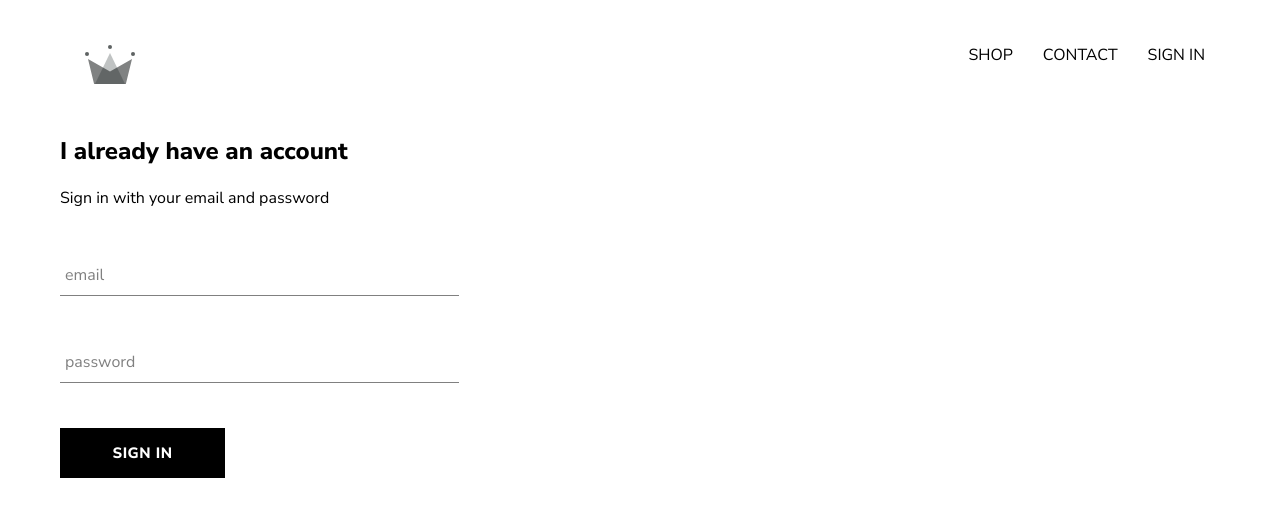
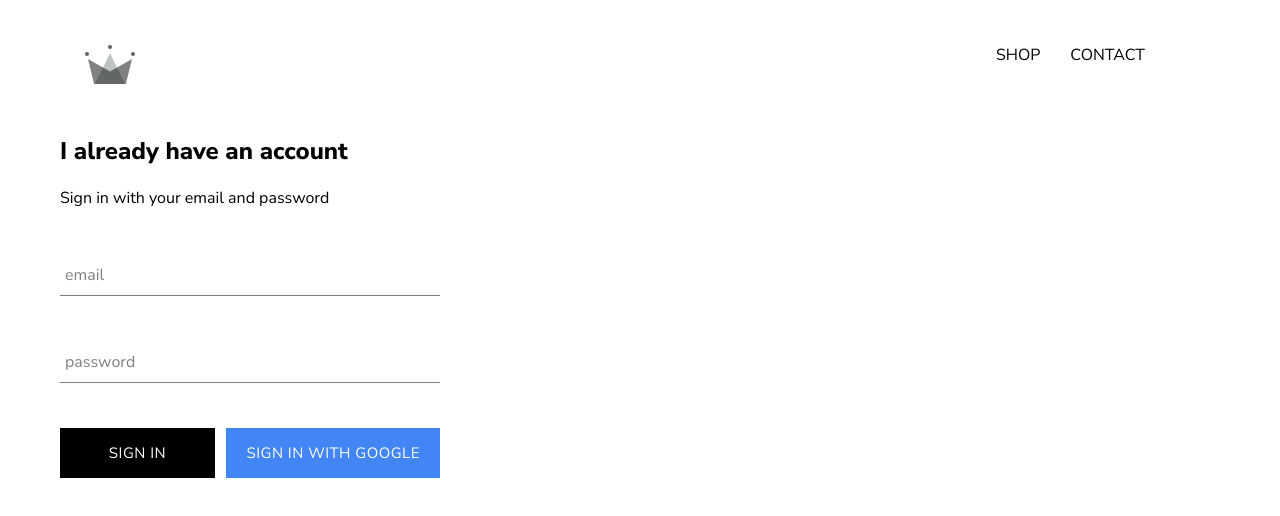
Before and after one commit to JShilling4/e-commerce-clothing, a React (Create React App) app: page /signin in a window 1280 px wide. Shown: the top 516 px of the page. Built offline with nearby package versions, Linux system fonts and the light colour scheme; no server answers.

Commit message:
google sign in

```diff
--- a/package.json
+++ b/package.json
@@ -6,6 +6,7 @@
         "@testing-library/jest-dom": "^5.11.4",
         "@testing-library/react": "^11.1.0",
         "@testing-library/user-event": "^12.1.10",
+        "firebase": "^9.1.0",
         "react": "^17.0.2",
         "react-dom": "^17.0.2",
         "react-router-dom": "^5.3.0",
--- a/src/App.css
+++ b/src/App.css
@@ -1,3 +1,7 @@
+* {
+    box-sizing: border-box;
+}
+
 body {
     font-family: "Nunito Sans", sans-serif;
     padding: 20px 60px;
--- a/src/App.js
+++ b/src/App.js
@@ -7,11 +7,31 @@
 import ShopPage from "./components/shop/shop.component";
 import SignInPage from "./pages/sign-in-sign-up/sign-in-sign-up.component";
 import Header from "./components/header/header.component";
+import { auth } from "./firebase/firebase.utils";
 
-function App() {
+class App extends React.Component {
+    constructor() {
+        super();
+
+        this.state = {
+            currentUser: null,
+        };
+    }
+
+    componentDidMount() {
+        auth.onAuthStateChanged((user) => {
+            this.setState({ currentUser: user });
+        });
+    }
+
+    componentWillUnmount() {
+        this.unsubscribeFromAuth();
+    }
+
+    render() {
         return (
             <div>
-            <Header />
+                <Header currentUser={this.state.currentUser} />
                 <Switch>
                     <Route exact path="/" component={HomePage} />
                     <Route path="/shop" component={ShopPage} />
@@ -20,5 +40,6 @@
             </div>
         );
     }
+}
 
 export default App;
--- a/src/components/custom-button/custom-button.component.jsx
+++ b/src/components/custom-button/custom-button.component.jsx
@@ -2,10 +2,10 @@
 
 import "./custom-button.styles.scss";
 
-const CustomButton = ({ children, ...otherProps }) => (
-    <button className="custom-button" {...otherProps }>
+const CustomButton = ({ children, isGoogleSignIn, ...otherProps }) => (
+    <button className={`${isGoogleSignIn ? "google-sign-in" : ""}  custom-button`} {...otherProps}>
         {children}
     </button>
-)
+);
 
 export default CustomButton;
--- a/src/components/custom-button/custom-button.styles.scss
+++ b/src/components/custom-button/custom-button.styles.scss
@@ -1,16 +1,16 @@
 .custom-button {
-    min-width: 165px;
+    min-width: 155px;
     width: auto;
     height: 50px;
     letter-spacing: 0.5px;
     line-height: 50px;
-    padding: 0 35px 0 35px;
+    padding: 0 20px;
     font-size: 15px;
     background-color: black;
     color: white;
     text-transform: uppercase;
     font-family: "Nunito Sans", sans-serif;
-    font-weight: bolder;
+    font-weight: 500;
     border: none;
     cursor: pointer;
 
@@ -19,4 +19,14 @@
         color: black;
         border: 1px solid black;
     }
+
+    &.google-sign-in {
+        background-color: #4285f4;
+        color: #fff;
+        border: none;
+
+        &:hover {
+            background-color: #0e55c9;
+        }
+    }
 }
--- a/src/components/header/header.component.jsx
+++ b/src/components/header/header.component.jsx
@@ -1,11 +1,13 @@
 import React from "react";
 import { Link } from "react-router-dom";
+
+import { auth } from "../../firebase/firebase.utils";
 
 import { ReactComponent as Logo } from "../../assets/crown.svg";
 
 import "./header.styles.scss";
 
-const Header = () => (
+const Header = ({ currentUser }) => (
     <div className="header">
         <Link className="logo-container" to="/">
             <Logo className="logo" />
@@ -18,7 +20,13 @@
                 CONTACT
             </Link>
             <Link className="option" to="/signin">
-                SIGN IN
+                {currentUser ? (
+                    <div className="option" onClick={() => auth.signOut()}>
+                        SIGN OUT
+                    </div>
+                ) : (
+                    <Link className="option" to="/signin"></Link>
+                )}
             </Link>
         </div>
     </div>
--- a/src/components/sign-in/sign-in.component.jsx
+++ b/src/components/sign-in/sign-in.component.jsx
@@ -2,6 +2,8 @@
 
 import FormInput from "../form-input/form-input.component";
 import CustomButton from "../custom-button/custom-button.component";
+
+import { signInWithGoogle } from "../../firebase/firebase.utils";
 
 import "./sign-in.styles.scss";
 
@@ -51,7 +53,15 @@
                         required
                     />
 
-                    <CustomButton type="submit">Sign In</CustomButton>
+                    <div className="buttons">
+                        <CustomButton type="submit">Sign In</CustomButton>
+                        <CustomButton
+                            onClick={signInWithGoogle}
+                            isGoogleSignIn
+                        >
+                            Sign In With Google
+                        </CustomButton>
+                    </div>
                 </form>
             </div>
         );
--- a/src/components/sign-in/sign-in.styles.scss
+++ b/src/components/sign-in/sign-in.styles.scss
@@ -1,9 +1,14 @@
 .sign-in {
-    width: 30vw;
+    width: 380px;
     display: flex;
     flex-direction: column;
 
     .title {
         margin: 10px 0;
     }
+
+    .buttons {
+        display: flex;
+        justify-content: space-between;
+    }
 }
--- /dev/null
+++ b/src/firebase/firebase.utils.js
@@ -0,0 +1,23 @@
+import firebase from "firebase/compat/app";
+import "firebase/compat/firestore";
+import "firebase/compat/auth";
+
+const config = {
+    apiKey: "AIzaSyC1VXOcpRYOjXFqNyR7j4MwVC8xC-iGDOM",
+    authDomain: "e-commerce-clothing-96091.firebaseapp.com",
+    projectId: "e-commerce-clothing-96091",
+    storageBucket: "e-commerce-clothing-96091.appspot.com",
+    messagingSenderId: "132712519177",
+    appId: "1:132712519177:web:2cc144aa697eced0a04ad8",
+};
+
+firebase.initializeApp(config);
+
+export const auth = firebase.auth();
+export const firestore = firebase.firestore();
+
+const provider = new firebase.auth.GoogleAuthProvider();
+provider.setCustomParameters({ prompt: "select_account" });
+export const signInWithGoogle = () => auth.signInWithPopup(provider);
+
+export default firebase;
```
Also changed, not shown: 1 other file (tests, documents, lock files or other folders). Lines whose indentation alone changed are shown as unchanged.
